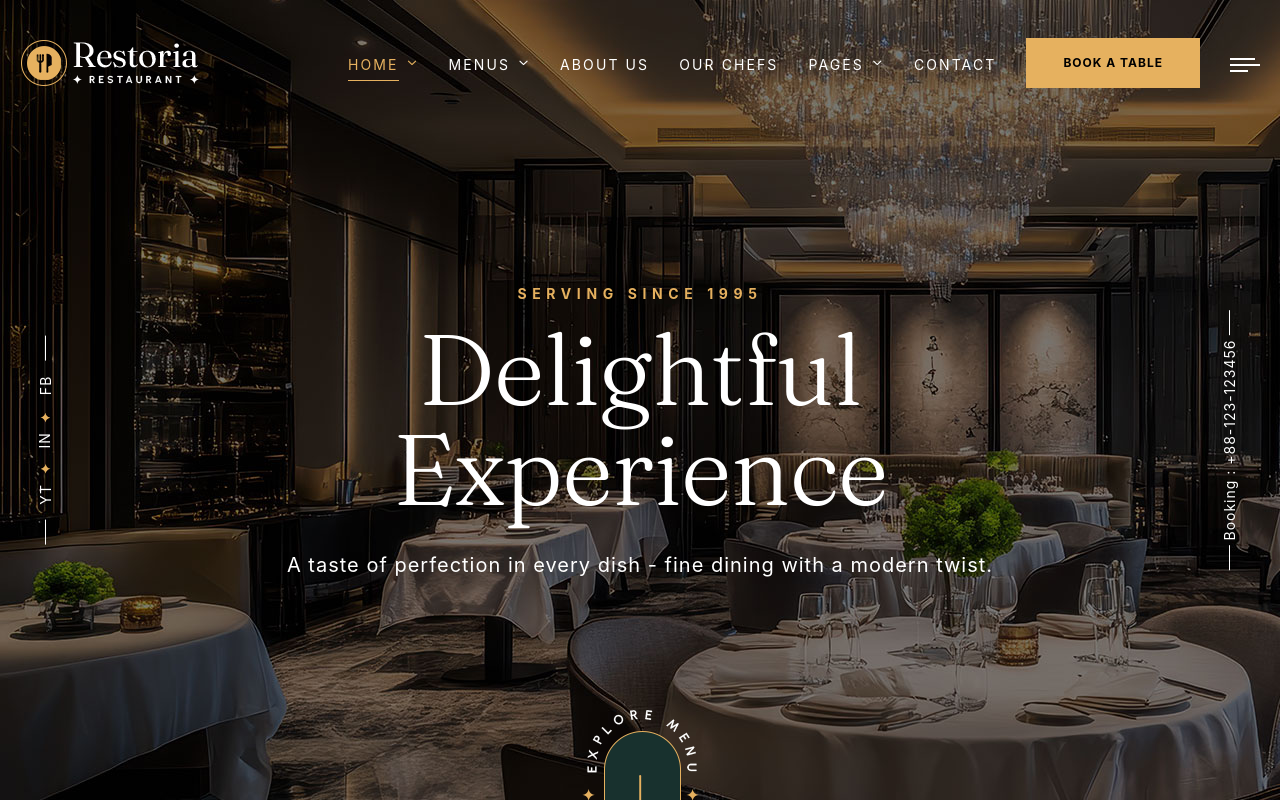
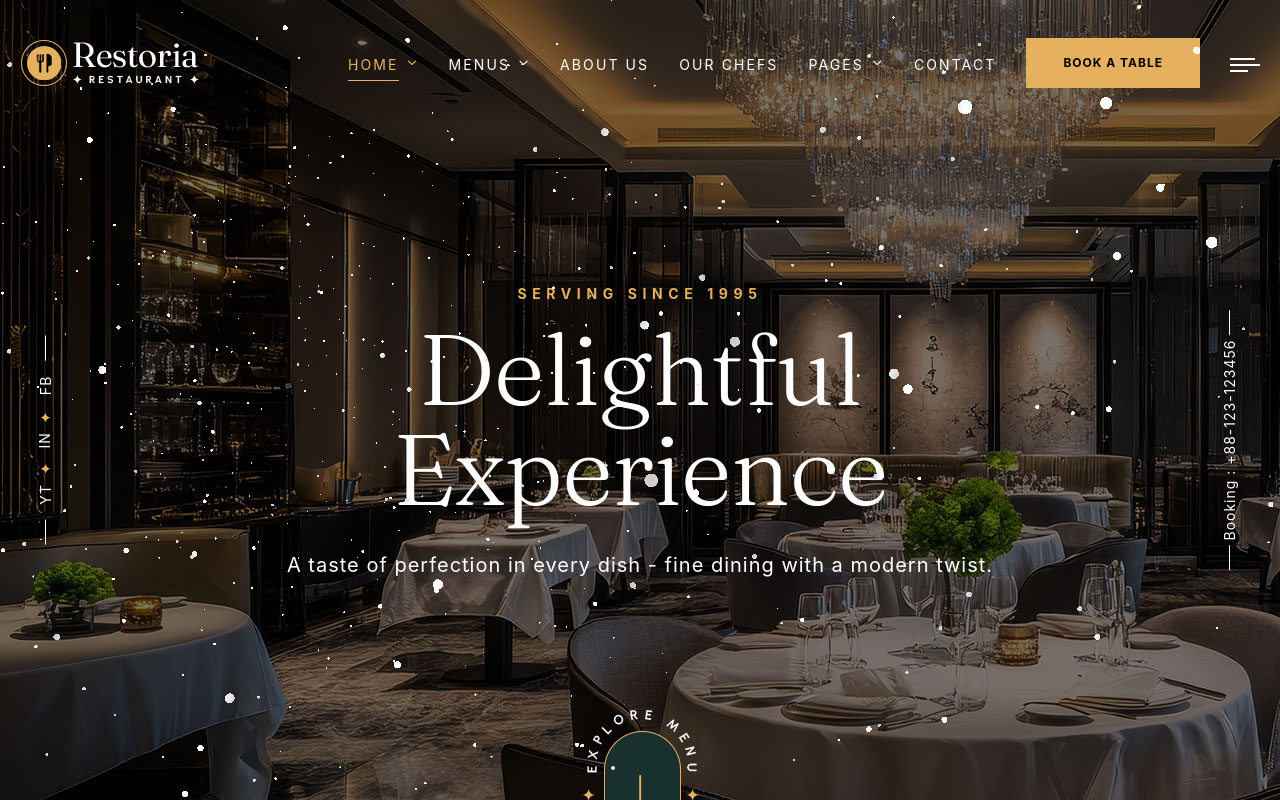
Before and after one commit to EmmanuelOsawe/Chop, a React (Create React App) app in the folder eat/: page / in a window 1280 px wide. Shown: the top 800 px of the page. Built offline with nearby package versions, Linux system fonts and the light colour scheme.

Commit message:
particles sitted well

```diff
--- a/eat/src/Home.js
+++ b/eat/src/Home.js
@@ -11,10 +11,10 @@ function Home() {
 
       <div>
 
-        <div style={{ width: '100vw', height: '100vh', position: 'absolute', top: 0, left: 0, zIndex: 0 }}>
+        <div style={{ width:'100vw', height: '100vh', position: 'fixed', top: 0, left: 0, zIndex: 999, pointerEvents:'none', }}>
            <Particles
                   particleColors={['#ffffff', '#ffffff']}
-                  particleCount={200}
+                  particleCount={1000}
                   particleSpread={10}
                   speed={0.1}
                   particleBaseSize={100}
@@ -22,9 +22,10 @@ function Home() {
                   alphaParticles={false}
                   disableRotation={false}
             />
+
         </div>
 
-        <div style={{ position: 'relative', zIndex: 1, width: '100%' }}>
+        <div style={{ position: 'relative', zIndex: 2, width: '100%' }}>
             {/* Main Header*/}
               <header className="main-header header-down">
                   <div className="header-top">
@@ -1260,6 +1261,7 @@ function Home() {
         </div>
 
 
+
      </div>
   );
 }
```
Also changed, not shown: eat/src/App.css (line endings or trailing spaces).
